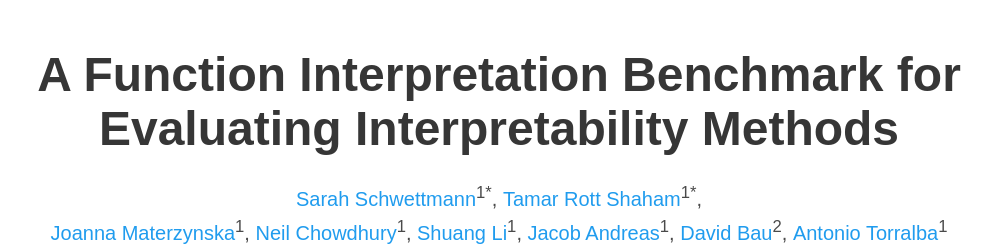
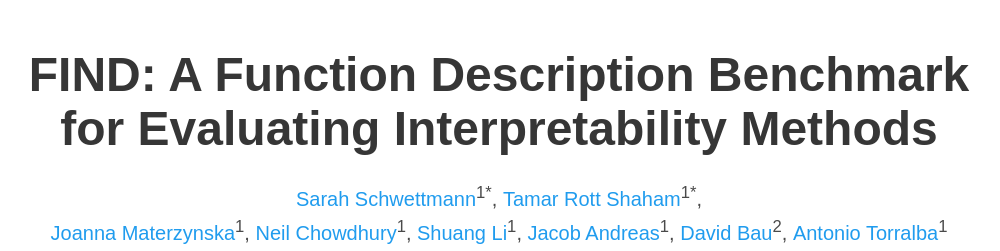
Before and after one commit to multimodal-interpretability/FIND-benchmark, a plain HTML site: page index.html in a window 1280 px wide. Shown: the top 251 px of the page, without its empty margins (141-1141 px from the left). Drawn offline with nearby package versions, Linux system fonts and the light colour scheme; some icons are missing; a web font is replaced by a local one.

Commit message:
update title

```diff
--- a/index.html
+++ b/index.html
@@ -3,7 +3,7 @@
 <head>
   <meta charset="utf-8">
   <meta name="description"
-        content="A Function Interpretation Benchmark for Evaluating Interpretability Methods">
+        content="FIND: A Function Description Benchmark for Evaluating Interpretability Methods">
   <meta name="keywords" content="Interpretability, LLMs">
   <meta name="viewport" content="width=device-width, initial-scale=1">
   <title>A Function Interpretation Benchmark for Evaluating Interpretability Methods</title>
@@ -33,7 +33,7 @@
     <div class="container is-max-desktop">
       <div class="columns is-centered">
         <div class="column has-text-centered">
-          <h1 class="title is-1 publication-title">A Function Interpretation Benchmark for Evaluating Interpretability Methods</h1>
+          <h1 class="title is-1 publication-title">FIND: A Function Description Benchmark for Evaluating Interpretability Methods</h1>
           <div class="is-size-5 publication-authors">
             <span class="author-block">
               <a href="https://cogconfluence.com">Sarah Schwettmann</a><sup>1*</sup>,</span>
```
